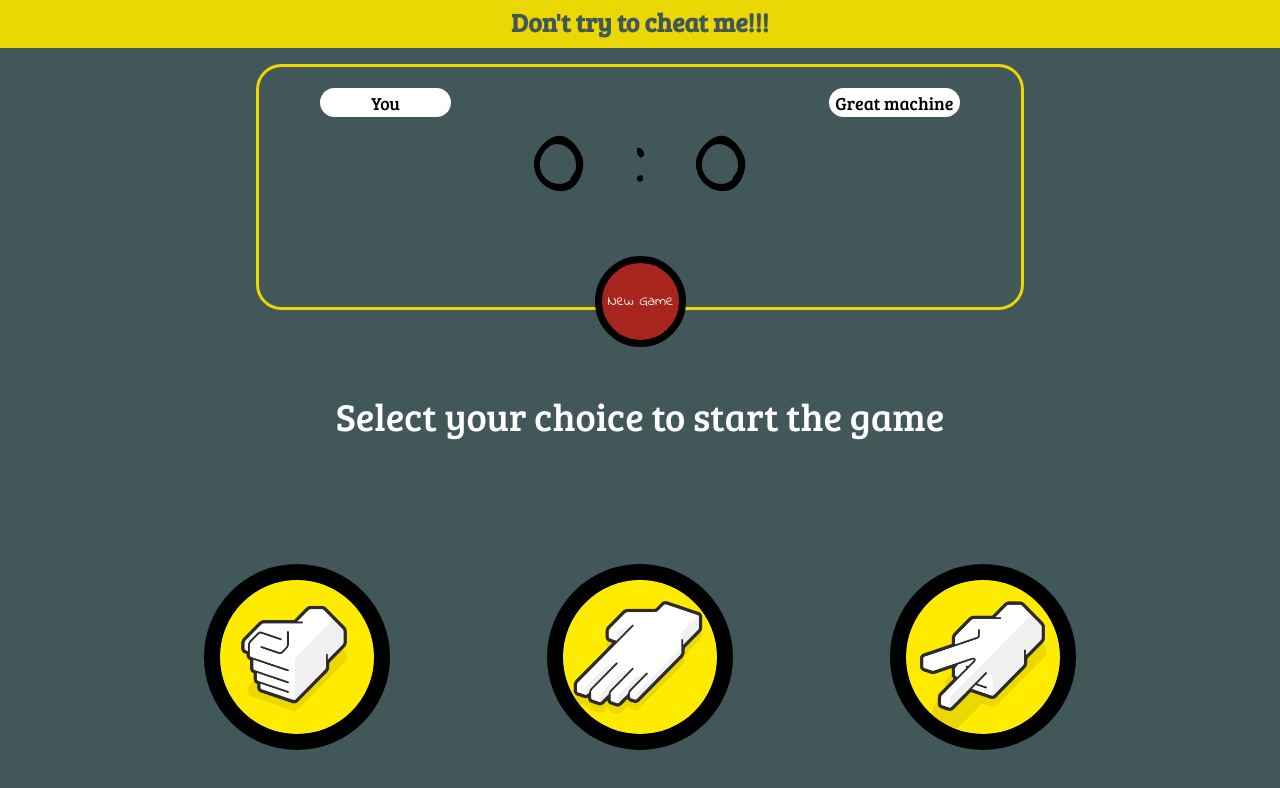
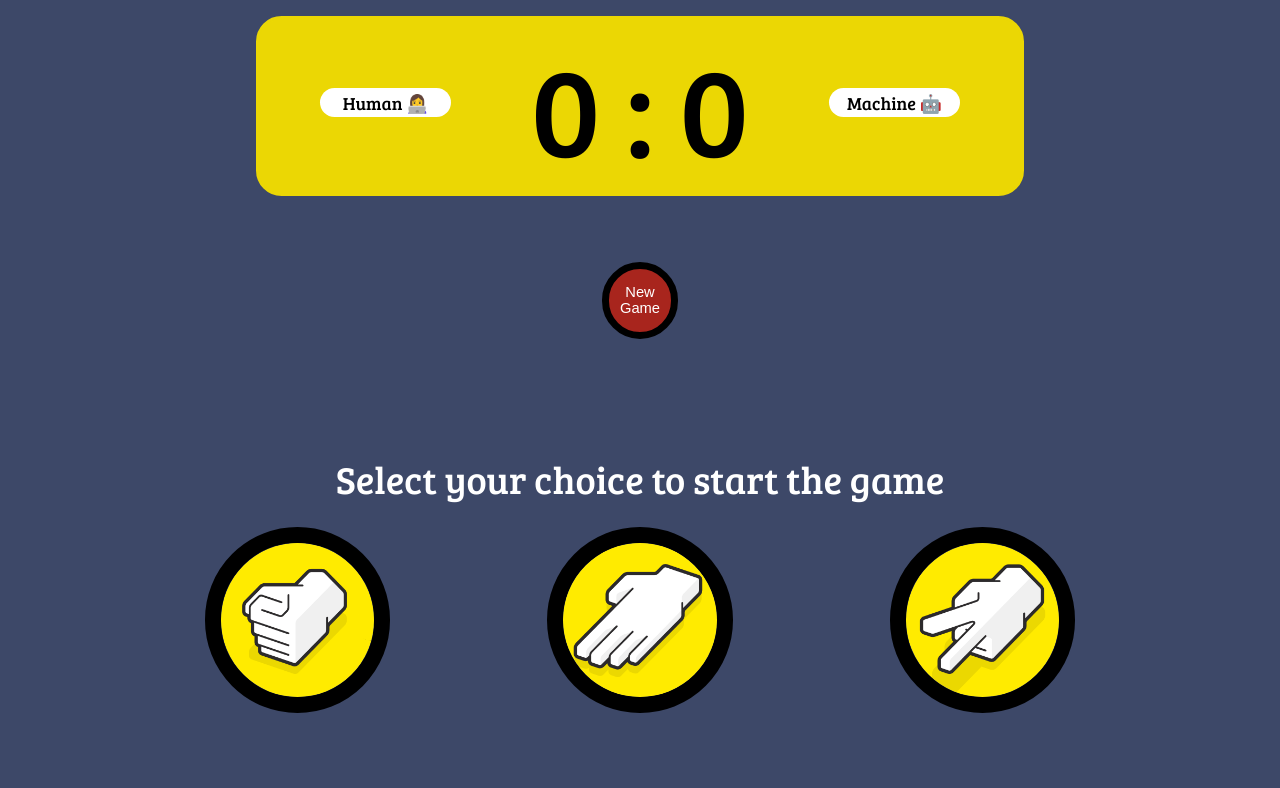
Before and after one commit to claradios/BDD-workshop, a website with bundled scripts: page src/index.html in a window 1280 px wide. Built offline with nearby package versions, Linux system fonts and the light colour scheme.

Commit message:
style initial refactor

```diff
--- a/src/index.html
+++ b/src/index.html
@@ -11,17 +11,16 @@
 </head>
 
 <body>
-    <header>
-        <h1>Don't try to cheat me!!!</h1>
-    </header>
     <div class="score">
-        <div class="player-score-label" id="user-label">You</div>
-        <div class="player-score-label" id="machine-label">Great machine</div>
+        <div class="player-score-label" id="user-label">Human 👩‍💻</div>
+        <div class="player-score-label" id="machine-label">Machine 🤖</div>
         <div class="score-board">
             <span id="user-score">0</span>
             <span>:</span>
             <span id="machine-score">0</span>
         </div>
+    </div>
+    <div class="reset-game">
         <button class="new-game" id='new-game-button'>New Game</button>
     </div>
     <div class="result">
--- a/src/styles/styles.css
+++ b/src/styles/styles.css
@@ -1,8 +1,9 @@
-@import url('https://fonts.googleapis.com/css?family=Bree+Serif|Indie+Flower&display=swap');
+@import url('https://fonts.googleapis.com/css?family=Bree+Serif|Roboto&display=swap');
 :root {
     --header-bg-color: #EBD704;
-    --body-bg-color: #41575a;
-    --font-family: 'Bree Serif', serif;
+    --body-bg-color: #3d4868;
+    --white: white;
+    --font-family: 'Roboto', serif;
     --score-border-radius: 2vw;
     --player-score-border-radius: 10vw;
     --player-score-height: 11vh;
@@ -12,48 +13,31 @@
 }
 
 * {
-    margin: 0% auto;
-    padding: 0%;
-    box-sizing: content-box;
+    margin: 0 auto;
+    padding: 0;
 }
 
 html, body {
     background-color: var(--body-bg-color);
     height: 100%;
-}
-
-header {
-    background-color: var(--header-bg-color);
-    padding: 0.5vh;
-    height: 5vh;
-}
-
-header > h1 {
-    color: var(--body-bg-color);
+    font-family: 'Bree Serif';
     text-align: center;
-    font-family: var(--font-family);
-    font-size: 2vw
 }
 
 .score {
     margin: 2vh 20vw;
-    /*! width: 35%; */
     border: solid var(--header-bg-color);
     border-radius: var(--score-border-radius);
+    background-color: var(--header-bg-color);
     text-align: center;
     font-size: 10vw;
-    /*! position: relative; */
-    font-family: 'Indie Flower', cursive;
-    /*! background-color: blue; */
-    height: 30vh;
 }
 
 .player-score-label {
-    background-color: white;
+    background-color:var(--white);
     padding: 0.2vw 0.2vh;
     width: 10vw;
     border-radius: var(--player-score-border-radius);
-    font-family: var(--font-family);
     position: absolute;
     font-size: 1.4vw;
 }
@@ -72,23 +56,19 @@ header > h1 {
     height: var(--new-game-radius);
     width: var(--new-game-radius);
     text-align: center;
-    line-height: 4vw;
     border: 0.6vw solid black;
     border-radius: 50%;
     background: #a8251d;
-    color: white;
+    color: var(--white);
     font-size: 1.15vw;
-    font-family: 'Indie Flower', cursive;
-    position: absolute;
-    top: 32vh;
-    left: 46.5vw;
     transition: border 0.3s ease;
     transition: top, left, line-height 0s;
+    margin: 50px
 }
 
 .new-game:hover {
     cursor: pointer;
-    border: 0.8vw solid grey;
+    border: 0.8vw solid var(--white);
     top: 31.8vh;
     left: 46.3vw;
     line-height: 4.2vw;
@@ -100,21 +80,17 @@ header > h1 {
     padding: 0 0;
     text-align: center;
     height: 100px;
-    /*! background-color: green; */
-    height: 25vh;
 }
 
 #result-text {
-    font-family: var(--font-family);
     font-size: 3vw;
-    color: white;
+    color: var(--white);
     padding: 8vh 0;
 }
 
 .choices-block {
     text-align: center;
     height: 40vh;
-    /*! background-color: orange; */
 }
 
 .choice {
@@ -125,17 +101,9 @@ header > h1 {
     width: var(--images-size);
     margin: 3vw 6vw;
     transition: background-color, border, 0.3s ease;
-    transition: margin 0s;
 }
 
 .choice:hover {
     cursor: pointer;
-    background-color: grey;
-    border: 1.5vw solid grey;
-    margin: 2.8vw 5.8vw;
+    border: 1.5vw solid var(--white);
 }
-
-.footer {
-    height: 5%;
-    background-color: black;
-}
```
